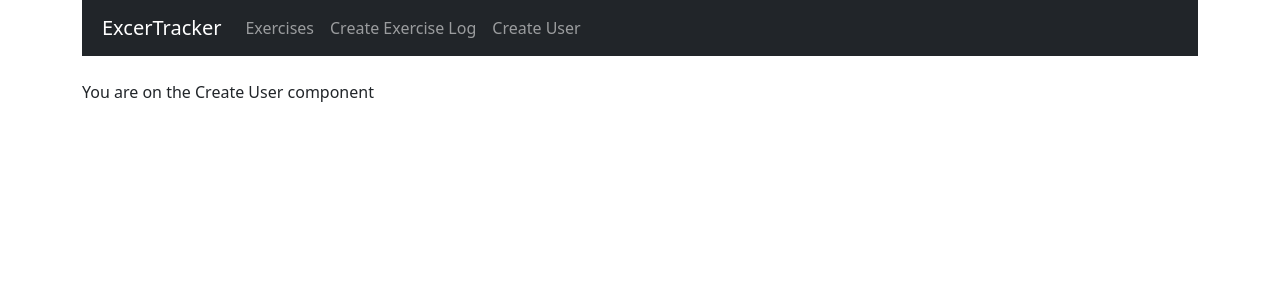
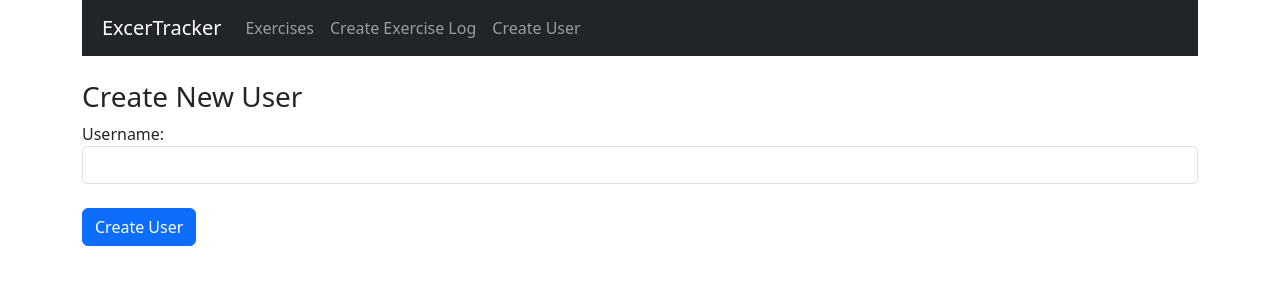
Before and after one commit to britsja/react-app-1, a React (Create React App) app: page /user in a window 1280 px wide. Shown: the top 300 px of the page. Built offline with nearby package versions, Linux system fonts and the light colour scheme.

Commit message:
Connect Frontend to Backend for create users and exercises

```diff
--- a/package.json
+++ b/package.json
@@ -6,6 +6,7 @@
     "@testing-library/jest-dom": "^5.16.5",
     "@testing-library/react": "^13.4.0",
     "@testing-library/user-event": "^13.5.0",
+    "axios": "^1.4.0",
     "bootstrap": "^5.3.0",
     "react": "^18.2.0",
     "react-datepicker": "^4.14.0",
--- a/src/components/create-exercise.component.js
+++ b/src/components/create-exercise.component.js
@@ -1,6 +1,7 @@
 import React, {Component} from 'react';
 import DatePicker from 'react-datepicker';
 import "react-datepicker/dist/react-datepicker.css";
+import axios from 'axios';
 
 export default class CreateExercise extends Component {
     constructor(props) {
@@ -22,10 +23,15 @@ export default class CreateExercise extends Component {
     }
 
     componentDidMount() {
-        this.setState( {
-            users: ['test user'],
-            username: 'test user'
-        })
+        axios.get('http://localhost:8000/users')
+            .then(response => {
+                if (response.data.length > 0) {
+                    this.setState({
+                        users: response.data.map(user => user.username),
+                        username: response.data[0].username
+                    })
+                }
+            })
     }
 
     onChangeUsername(e) {
@@ -61,7 +67,11 @@ export default class CreateExercise extends Component {
             date: this.state.date
         }
         console.log(exercise);
-        // window.location = '/';
+
+        axios.post('http://localhost:8000/exercises/add', exercise)
+            .then(res => console.log(res.data));
+
+        window.location = '/';
     }
 
     render() {
@@ -71,7 +81,7 @@ export default class CreateExercise extends Component {
                 <form onSubmit={this.onSubmit}>
                     <div className='form-group'>
                         <label>Username: </label>
-                        <select ref="userInput"
+                        <select
                             required
                             className='form-control'
                             value={this.state.username}
@@ -84,7 +94,7 @@ export default class CreateExercise extends Component {
                         </select>
                     </div>
                     <div className='form-group'>
-                        <label>Descriptiom: </label>
+                        <label>Description: </label>
                         <input type="text"
                             required
                             className='form-control'
@@ -105,7 +115,7 @@ export default class CreateExercise extends Component {
                         <div>
                             <DatePicker
                                 selected={this.state.date}
-                                onChange={this.state.onChangeDate}
+                                onChange={this.onChangeDate}
                             />
                         </div>
                     </div>
--- a/src/components/create-user.component.js
+++ b/src/components/create-user.component.js
@@ -1,10 +1,57 @@
 import React, {Component} from 'react';
+import axios from 'axios';
 
 export default class CreateUser extends Component {
+    constructor(props) {
+        super(props);
+
+        this.onChangeUsername = this.onChangeUsername.bind(this);
+        this.onSubmit = this.onSubmit.bind(this);
+
+        this.state = {
+            username: ''
+        }
+    }
+
+    onChangeUsername(e) {
+        this.setState({
+            username: e.target.value
+        });
+    }
+
+    onSubmit(e) {
+        e.preventDefault();
+        const user = {
+            username: this.state.username
+        }
+        console.log(user);
+
+        axios.post('http://localhost:8000/users/add', user)
+            .then(res => console.log(res.data));
+
+        this.setState({
+            username: ''
+        })
+    }
+
     render() {
         return (
             <div>
-                <p>You are on the Create User component</p>
+                <h3>Create New User</h3>
+                <form onSubmit={this.onSubmit}>
+                    <div className='form-group'>
+                        <label>Username: </label>
+                        <input type="text"
+                            required
+                            className='form-control'
+                            value={this.state.username}
+                            onChange={this.onChangeUsername}
+                            />
+                    </div>
+                    <div className='form-group mt-4'>
+                        <input type="submit" value="Create User" className='btn btn-primary' />
+                    </div>
+                </form>
             </div>
         )
     }
```
Also changed, not shown: 1 other file (tests, documents, lock files or other folders).
